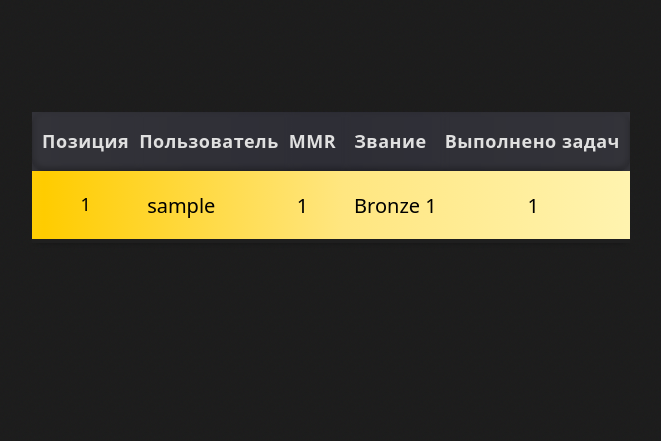
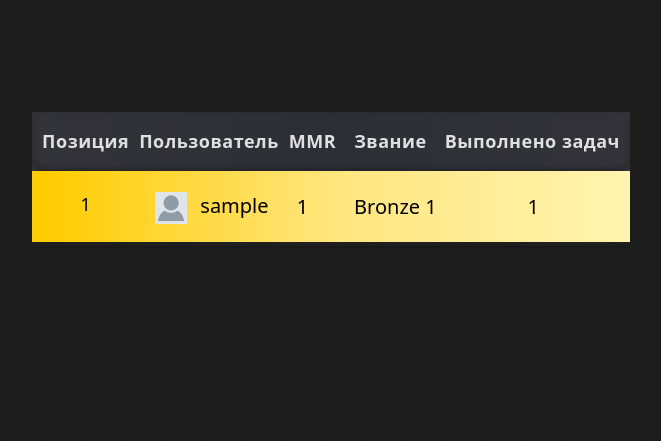
Before and after one commit to v1pung/LevelUp-Lab, a Flask app: page /leaderboard in a window 1280 px wide. Shown: the part 64-505 px from the top of the page, without its empty margins (309-970 px from the left). Run offline with Flask 3, Linux system fonts and the light colour scheme; tables that the repository leaves empty hold one stand-in row (values such as "Sample post"); some libraries are stand-ins or nearby versions.

Commit message:
Add avatars to leaderboard

```diff
--- a/app/ranks/templates/ranks/leaderboard.html
+++ b/app/ranks/templates/ranks/leaderboard.html
@@ -24,7 +24,11 @@
         {% for user in users %}
             <tr class="{% if loop.index == 1 %}gold{% elif loop.index == 2 %}silver{% elif loop.index == 3 %}bronze{% endif %}">
                 <th class="{% if user.id == current_user.id %}highlight{% endif %}">{{ loop.index }}</th>
-                <td class="{% if user.id == current_user.id %}highlight{% endif %}">{{ user.login }}</td>
+                <td class="{% if user.id == current_user.id %}highlight{% endif %} ps-3 pe-3">
+                        <img src="{{ current_user.avatar if current_user.avatar and current_user.login == user.login else url_for('static', filename='img/default.png') }}"
+                             alt="Аватар" width="40" class="pe-2">
+                    {{ user.login|truncate(8, True) }}
+                </td>
                 <td>{{ user.rank }}</td>
                 <td class="text-center">{{ ranking_dict.get(user.id) }}</td>
                 <td class="text-center ps-0">{{ count_completed_tasks(user.id) }}</td>
```
